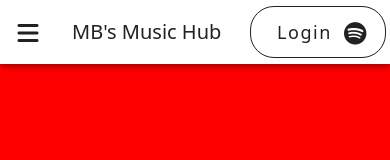
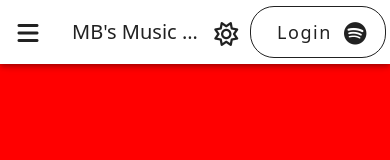
Before and after one commit to mbeierwaltes321/mb-music-hub-server, a Vue app in the folder mb-music-hub-frontend/mb-music-hub-frontend/: page / in a window 390 px wide. Shown: the top 160 px of the page. Built offline with nearby package versions, Linux system fonts and the light colour scheme.

Commit message:
Set up Vuetify settings to use themes, set up theme in the app's header. NOTE: We need to move the toggle button depending on the screen size breakpoint
Update AppHeader.vue, vuetify.ts, and theme.ts

```diff
--- a/mb-music-hub-frontend/mb-music-hub-frontend/src/components/AppHeader.vue
+++ b/mb-music-hub-frontend/mb-music-hub-frontend/src/components/AppHeader.vue
@@ -1,11 +1,12 @@
 <script setup lang="ts">
 import { VAppBar, VMenu, VAppBarTitle, VBtn, VAppBarNavIcon } from "vuetify/components";
 import { type Ref, ref, watch } from "vue";
-import { useDisplay } from "vuetify";
+import { useDisplay, useTheme } from "vuetify";
 
-const theme: Ref<string | null> = ref(localStorage.getItem("colorTheme"));
+const theme = useTheme();
 
 //TODO - Eventually frame this so that it works with Vue router.
+//TODO - Add the light/dark theme toggle depending on the size of the screen
 const mediaItems = [
     { title: "Playlists", value: 0 },
     { title: "Podcasts", value: 1 },
@@ -15,6 +16,14 @@ const mediaItems = [
 //Determine if the current screen is in the medium breakpoint or higher (960px or greater)
 const { mdAndUp } = useDisplay();
 const drawer: Ref<boolean | null> = ref<boolean | null>(null);
+
+
+/**
+ * This function changes the theme in the application from light mode to dark mode
+ */
+ function toggleTheme() {
+    theme.global.name.value = theme.global.current.value.dark ? 'light' : 'dark';
+}
 
 //Add watch that closes the drawer if the screen changes
 watch(() => mdAndUp.value, () => {
@@ -34,6 +43,8 @@ watch(() => mdAndUp.value, () => {
             </template>
             <v-list :items="mediaItems" />
         </v-menu>
+        <v-btn :icon="theme.current.value.dark ? 'fas fa-moon' : 'far fa-sun'"
+               @click="toggleTheme"/>
         <v-btn class="text-none" variant="outlined" rounded="xl" append-icon="fab fa-spotify" size="x-large">
             Login
         </v-btn>
--- a/mb-music-hub-frontend/mb-music-hub-frontend/src/plugins/vuetify.ts
+++ b/mb-music-hub-frontend/mb-music-hub-frontend/src/plugins/vuetify.ts
@@ -11,4 +11,7 @@ export default createVuetify({
       fa,
     },
   },
+  theme: {
+    defaultTheme: "light",
+  },
 })
```
